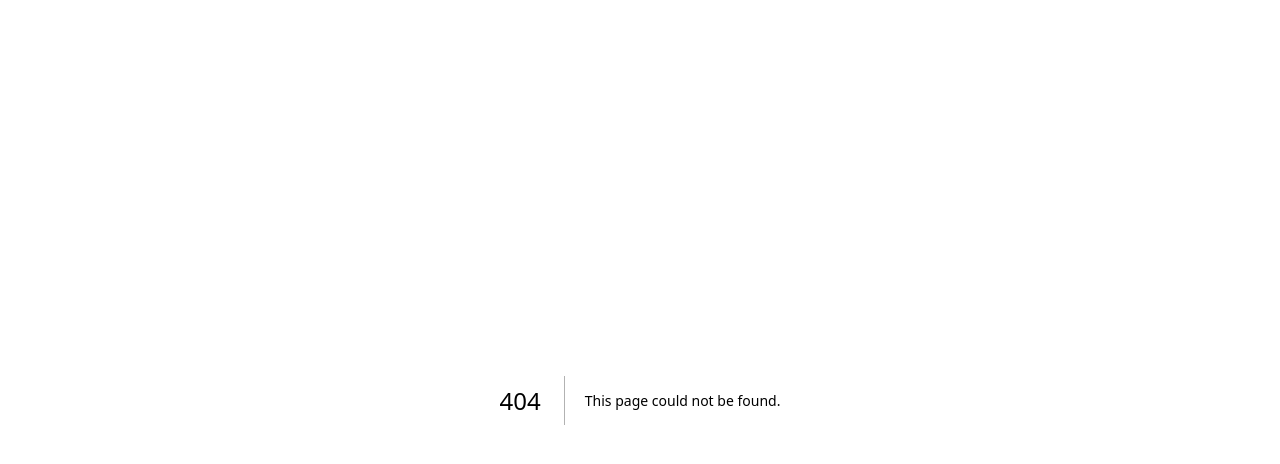
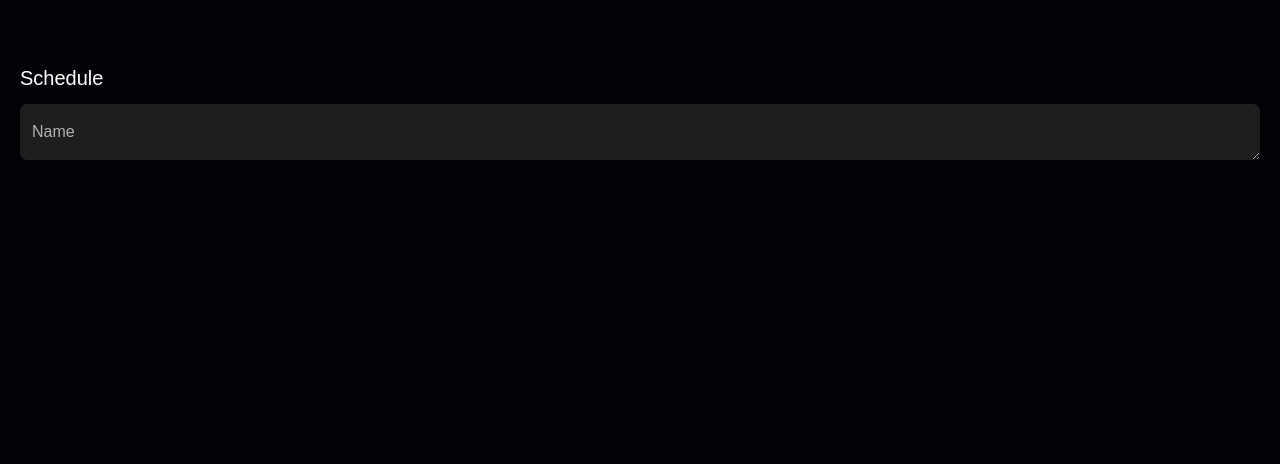
Before and after one commit to DawidKrasinski/To-do-list, a Next.js app: page /addTask in a window 1280 px wide. Before the commit this address had no page. Shown: the top 464 px of the page. Built offline with nearby package versions, Linux system fonts and the light colour scheme.

Commit message:
create task page  added

```diff
--- /dev/null
+++ b/src/app/addTask/page.jsx
@@ -0,0 +1,36 @@
+export default function AddTask() {
+  return (
+    <div className="w-dvw h-dvh px-5 pt-16">
+      <header></header>
+      <section>
+        <h2 className="text-xl">Schedule</h2>
+        <div className="relative">
+          <input
+            type="text"
+            id="taskNameInput"
+            className="absolute foreground w-full h-14 mt-3 cursor-text"
+          />
+          <label
+            htmlFor="taskNameInput"
+            className="absolute mt-7 pl-3 opacity-65"
+          >
+            Name
+          </label>
+        </div>
+        <div className="relative">
+          <textarea
+            id="taskDescriptionInput"
+            className="absolute foreground w-full h-14 mt-3 cursor-text"
+          ></textarea>
+          <label
+            htmlFor="taskDescriptionInput"
+            className="absolute mt-7 pl-3 opacity-65"
+          >
+            Name
+          </label>
+        </div>
+      </section>
+      <section></section>
+    </div>
+  );
+}
--- a/src/app/page.tsx
+++ b/src/app/page.tsx
@@ -1,4 +1,5 @@
 import Image from "next/image";
+import Link from "next/link";
 
 export default function Home() {
   return (
@@ -22,11 +23,11 @@ export default function Home() {
         <div className="relative">
           <input
             type="text"
-            id="input"
+            id="searchInput"
             className="absolute foreground w-full h-12 mt-5 cursor-text"
           />
-          <label htmlFor="input" className="absolute mt-8 opacity-65">
-            <i className="fa-solid fa-magnifying-glas font-regu pl-2 pr-3"></i>
+          <label htmlFor="searchInput" className="absolute mt-8 opacity-65">
+            <i className="fa-solid fa-magnifying-glass pl-2 pr-3"></i>
             Search Task Here
           </label>
         </div>
@@ -39,9 +40,12 @@ export default function Home() {
       </div>
 
       <section className="w-full h-full flex justify-center items-end">
-        <button className="w-16 h-16 rounded-full bg-gradient-to-tl from-purple-400 to-pink-300 fixed mb-6 cursor-pointer">
+        <Link
+          href="/addTask"
+          className="w-16 h-16 rounded-full bg-gradient-to-tl from-purple-400 to-pink-300 fixed mb-6 cursor-pointer flex justify-center items-center"
+        >
           <i className="fa-solid fa-plus text-black text-2xl"></i>
-        </button>
+        </Link>
       </section>
     </>
   );
```
